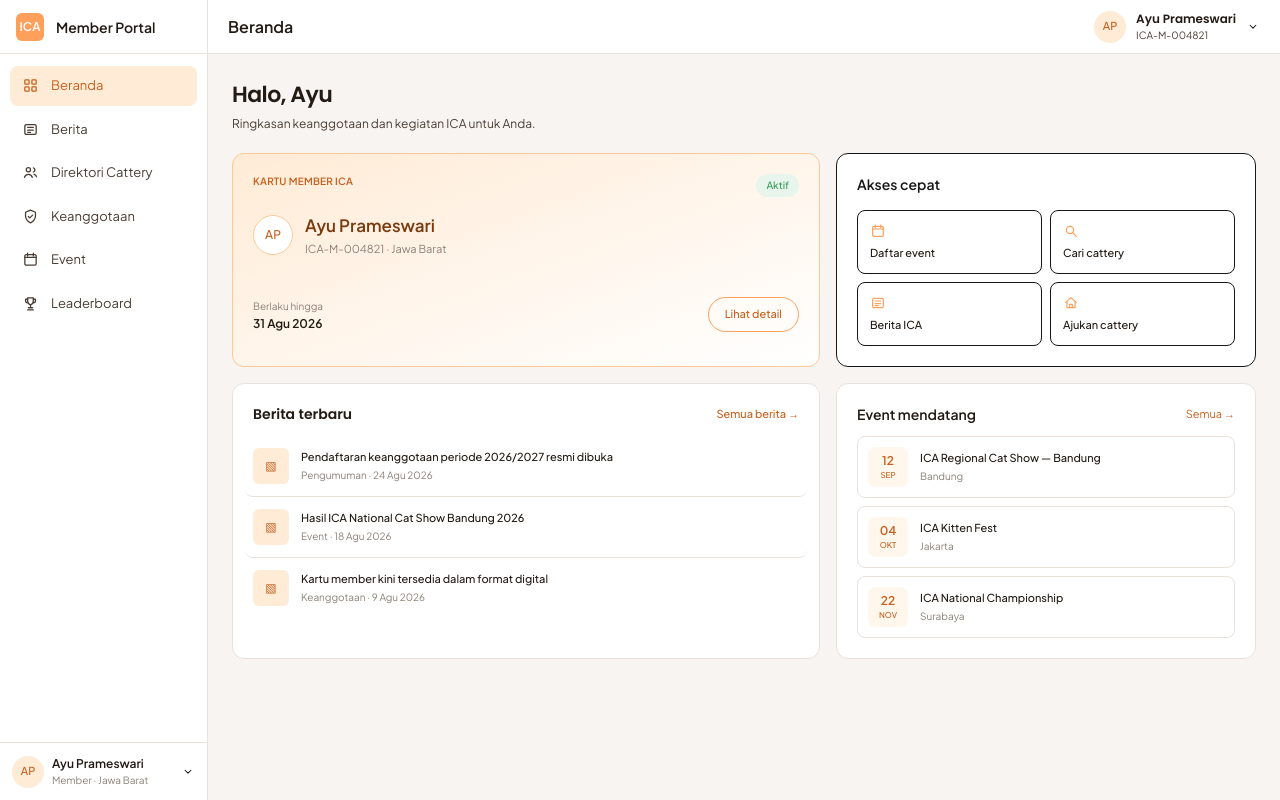
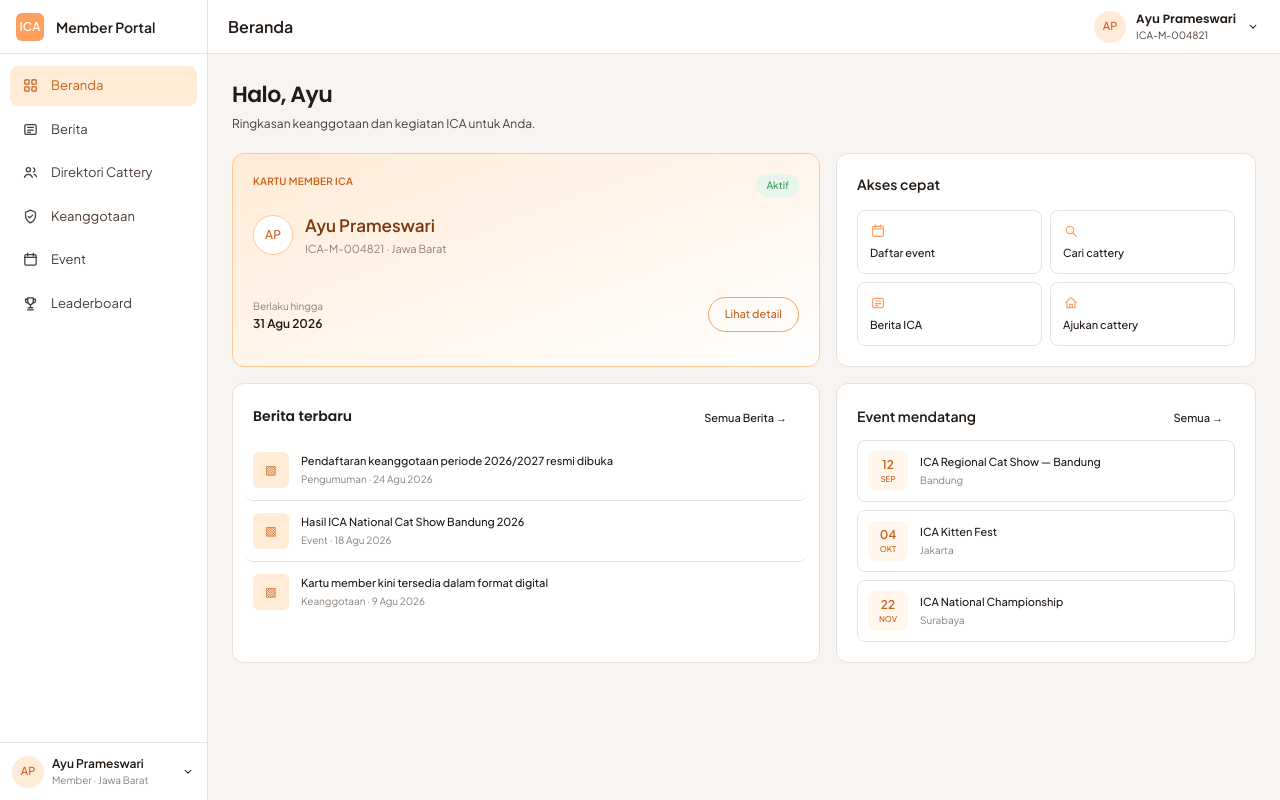
Before and after one commit to Riwriw-pnya/ica, a Next.js app: page /dashboard_member in a window 1280 px wide. Built offline with nearby package versions, Linux system fonts and the light colour scheme.

Commit message:
add: url link

```diff
--- a/components/dashboard_member/MemberCard.tsx
+++ b/components/dashboard_member/MemberCard.tsx
@@ -1,3 +1,5 @@
+import Link from "next/link";
+
 export default function MemberCard() {
   return (
     <section className="relative overflow-hidden rounded-xl border border-[var(--color-brand-orange-300)] bg-gradient-to-br from-[var(--color-brand-orange-100)] to-white p-5">
@@ -39,9 +41,12 @@ export default function MemberCard() {
           </p>
         </div>
 
-        <button className="cursor-pointer rounded-full border border-[var(--color-brand-orange-500)] px-4 py-2 text-[11px] font-medium text-[var(--color-brand-orange-700)] transition hover:bg-gradient-to-b hover:from-[var(--color-brand-orange-50)] hover:to-[var(--color-brand-orange-300)]">
+        <Link
+          href="/dashboard_member/keanggotaan"
+          className="halftone-hover rounded-full border border-[var(--color-brand-orange-500)] px-4 py-2 text-[11px] font-medium text-[var(--color-brand-orange-700)] transition-colors duration-200 hover:border-[var(--color-brand-orange-300)] hover:bg-gradient-to-b hover:from-white hover:to-[var(--color-brand-orange-100)]"
+        >
           Lihat detail
-        </button>
+        </Link>
       </div>
     </section>
   );
--- a/components/dashboard_member/NewsSection.tsx
+++ b/components/dashboard_member/NewsSection.tsx
@@ -1,4 +1,5 @@
 import { newsItems } from "@/data/dashboard_member";
+import Link from "next/link";
 
 export default function NewsSection() {
   return (
@@ -8,16 +9,22 @@ export default function NewsSection() {
           Berita terbaru
         </h2>
 
-        <button className="cursor-pointer font-body text-[11px] font-medium text-[var(--color-brand-orange-700)]">
-          Semua berita →
-        </button>
+        <div className="px-3 rounded-lg hover:bg-[var(--color-brand-orange-50)] hover:text-[var(--color-brand-orange-700)]">
+          <Link
+          href="/dashboard_member/berita"
+          className="text-[11px] font-body font-medium text-[var(--color-brand-orange-900]"
+        >
+          Semua Berita →
+        </Link>
+        </div>
       </div>
 
       <div className="mt-3 -mx-2 divide-y divide-[var(--color-ink-100)]">
         {newsItems.map((item) => (
-          <article
+          <Link
             key={item.id}
-            className="cursor-pointer flex items-center gap-3 rounded-lg px-2 py-3 transition-colors duration-200 hover:bg-[var(--color-brand-orange-50)]"
+            href={item.href}
+            className="cursor-pointer halftone-hover flex items-center gap-3 rounded-lg px-2 py-3 transition-colors duration-200 hover:bg-[var(--color-brand-orange-50)]"
           >
             <div className="flex h-9 w-9 shrink-0 items-center justify-center rounded-md bg-[var(--color-brand-orange-100)] text-[var(--color-brand-orange-700)]">
               <span className="text-xs">▧</span>
@@ -32,7 +39,7 @@ export default function NewsSection() {
                 {item.category} · {item.date}
               </p>
             </div>
-          </article>
+          </Link>
         ))}
       </div>
     </section>
--- a/components/dashboard_member/QuickAccess.tsx
+++ b/components/dashboard_member/QuickAccess.tsx
@@ -1,37 +1,29 @@
 import { quickAccessItems } from "@/data/dashboard_member";
 import DashboardIcon from "./DashboardIcon";
+import Link from "next/link";
 
 export default function QuickAccess() {
   return (
-    <section className="rounded-xl border border-[var(--color-border)] bg-white p-5">
-      <h2 className="text-sm font-semibold text-[var(--color-text-primary)]">
+    <section className="rounded-xl border border-[var(--color-ink-100)] bg-white p-5">
+      <h2 className="text-sm font-semibold text-[var(--color-ink-900)]">
         Akses cepat
       </h2>
 
       <div className="mt-4 grid grid-cols-2 gap-2">
         {quickAccessItems.map((item) => (
-          <button
+          <Link
             key={item.id}
-            className="flex h-[64px] flex-col items-start justify-between rounded-lg border border-[var(--color-border)] p-3 text-left transition hover:border-[var(--color-brand-orange-300)] hover:bg-[var(--color-brand-orange-50)] hover-lift"
+            href={item.href}
+            className="halftone-hover group relative flex h-[64px] flex-col items-start justify-between overflow-hidden rounded-lg border border-[var(--color-ink-100)] p-3 text-left transition-colors duration-200 hover:border-[var(--color-brand-orange-300)] hover-lift hover:bg-gradient-to-b hover:from-white hover:to-[var(--color-brand-orange-100)]"
           >
-            <div
-              className="pointer-events-none absolute inset-0 opacity-0 transition-opacity duration-300 group-hover:opacity-100"
-              style={{
-                backgroundImage:
-                  "radial-gradient(var(--color-brand-orange-300) 1px, transparent 1px)",
-                backgroundSize: "8px 8px",
-                backgroundColor: "var(--color-brand-orange-50)",
-              }}
-            />
-
-            <span className="relative z-10 text-[var(--color-brand-orange-500)]">
+            <span className="text-[var(--color-brand-orange-500)]">
               <DashboardIcon name={item.icon} size={16} />
             </span>
 
             <span className="text-[11px] font-medium text-[var(--color-ink-900)]">
               {item.title}
             </span>
-          </button>
+          </Link>
         ))}
       </div>
     </section>
--- a/components/dashboard_member/Sidebar.tsx
+++ b/components/dashboard_member/Sidebar.tsx
@@ -33,7 +33,10 @@ export default function Sidebar() {
       <nav className="flex-1 px-2.5 py-3">
         <div className="space-y-1">
           {menus.map((menu) => {
-            const isActive = pathname === menu.href;
+            const isActive =
+              menu.href === "/dashboard_member"
+                ? pathname === menu.href
+                : pathname === menu.href || pathname.startsWith(`${menu.href}/`);
 
             return (
               <Link
--- a/components/dashboard_member/UpcomingEvents.tsx
+++ b/components/dashboard_member/UpcomingEvents.tsx
@@ -1,4 +1,5 @@
 import { upcomingEvents } from "@/data/dashboard_member";
+import Link from "next/link";
 
 export default function UpcomingEvents() {
   return (
@@ -8,16 +9,22 @@ export default function UpcomingEvents() {
           Event mendatang
         </h2>
 
-        <div className="cursor-pointer text-[11px] font-body text-[var(--color-brand-orange-700)]">
+        <div className="px-3 rounded-lg hover:bg-[var(--color-brand-orange-50)] hover:text-[var(--color-brand-orange-700)]">
+          <Link
+          href="/dashboard_member/event"
+          className="text-[11px] font-body font-medium text-[var(--color-brand-orange-900]"
+        >
           Semua →
+        </Link>
         </div>
       </div>
 
       <div className="mt-3 space-y-2 cursor-pointer">
         {upcomingEvents.map((event) => (
-          <article
+          <Link
             key={event.id}
-            className="cursor-pointer flex items-center gap-3 rounded-lg border border-[var(--color-ink-100)] p-2.5 hover-lift transition hover:bg-gradient-to-b hover:from-white hover:to-[var(--color-brand-orange-100)] hover:border-[var(--color-brand-orange-300)]"
+            href={event.href}
+            className="cursor-pointer halftone-hover flex items-center gap-3 rounded-lg border border-[var(--color-ink-100)] p-2.5 hover-lift transition hover:bg-gradient-to-b hover:from-white hover:to-[var(--color-brand-orange-100)] hover:border-[var(--color-brand-orange-300)]"
           >
             <div className="flex h-10 w-10 shrink-0 flex-col items-center justify-center rounded-lg bg-[var(--color-brand-orange-50)]">
               <span className="text-xs font-semibold text-[var(--color-brand-orange-700)]">
@@ -38,7 +45,7 @@ export default function UpcomingEvents() {
                 {event.location}
               </p>
             </div>
-          </article>
+          </Link>
         ))}
       </div>
     </section>
```
